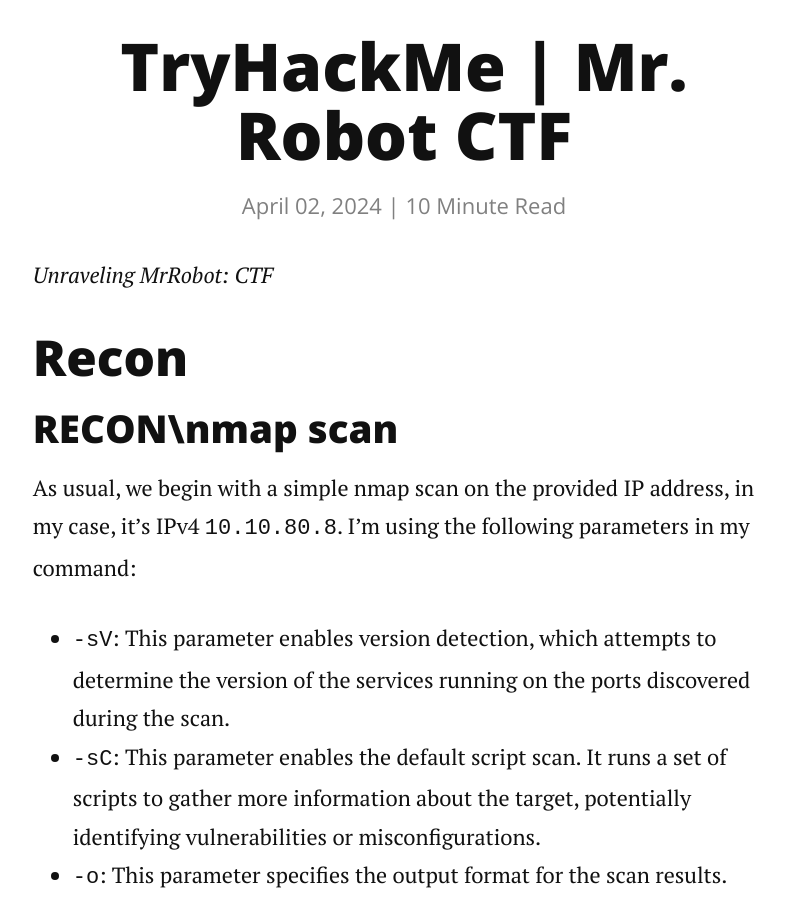
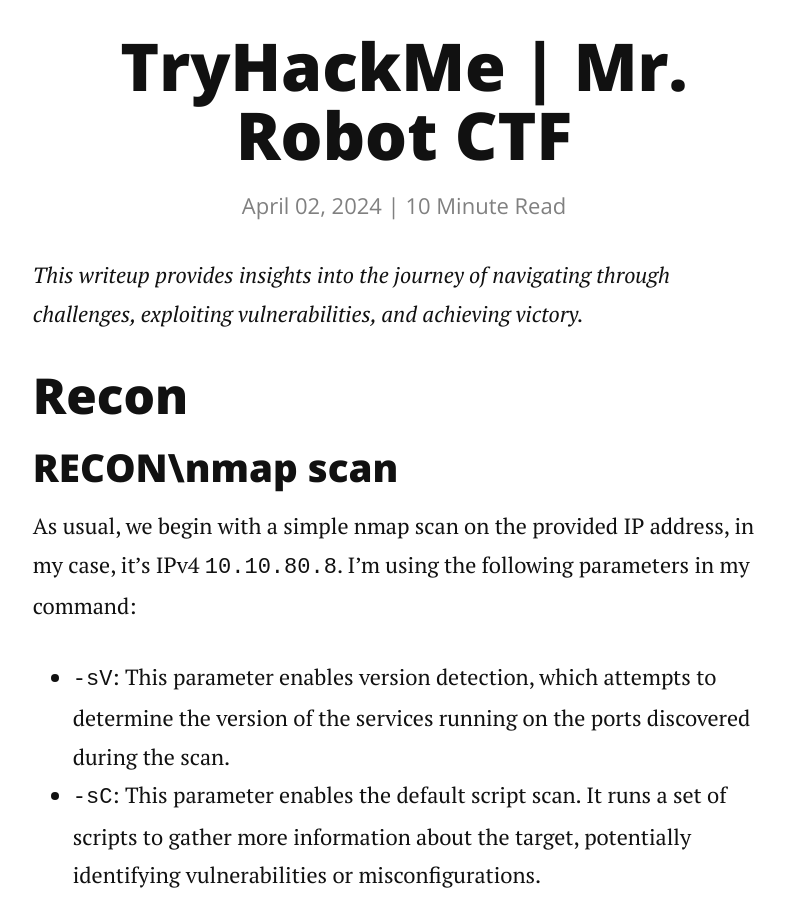
Before and after one commit to PingBackHome/PingBackHome.github.io, a Jekyll site: the page built from _posts/2024-04-02-THM-MrRobot.md, in a window 1280 px wide and 900 px high, scrolled down 331 px. Shown: the whole window, without its empty margins (236-1021 px from the left). Built offline with Jekyll 4.4.1, drawn with Linux system fonts in a browser that asks for light colours; nearby versions of some CDN libraries.

Commit message:
Update 2024-04-02-THM-MrRobot.md

```diff
--- a/_posts/2024-04-02-THM-MrRobot.md
+++ b/_posts/2024-04-02-THM-MrRobot.md
@@ -4,7 +4,7 @@
 categories: THM
 ---
 
-_Unraveling MrRobot: CTF_
+_This writeup provides insights into the journey of navigating through challenges, exploiting vulnerabilities, and achieving victory._
 
 
 ## Recon
```
